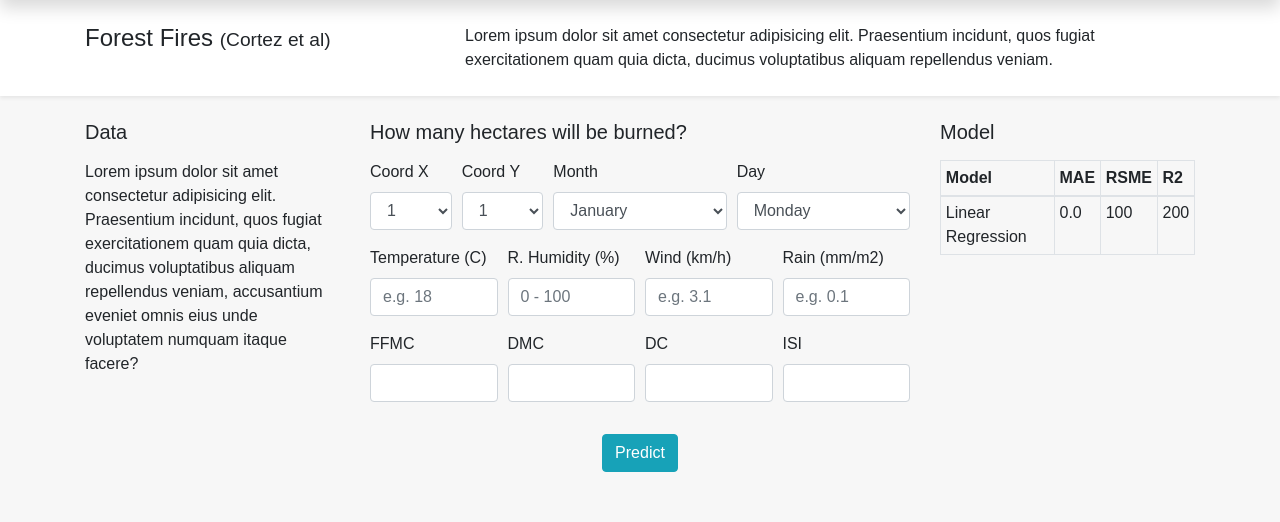
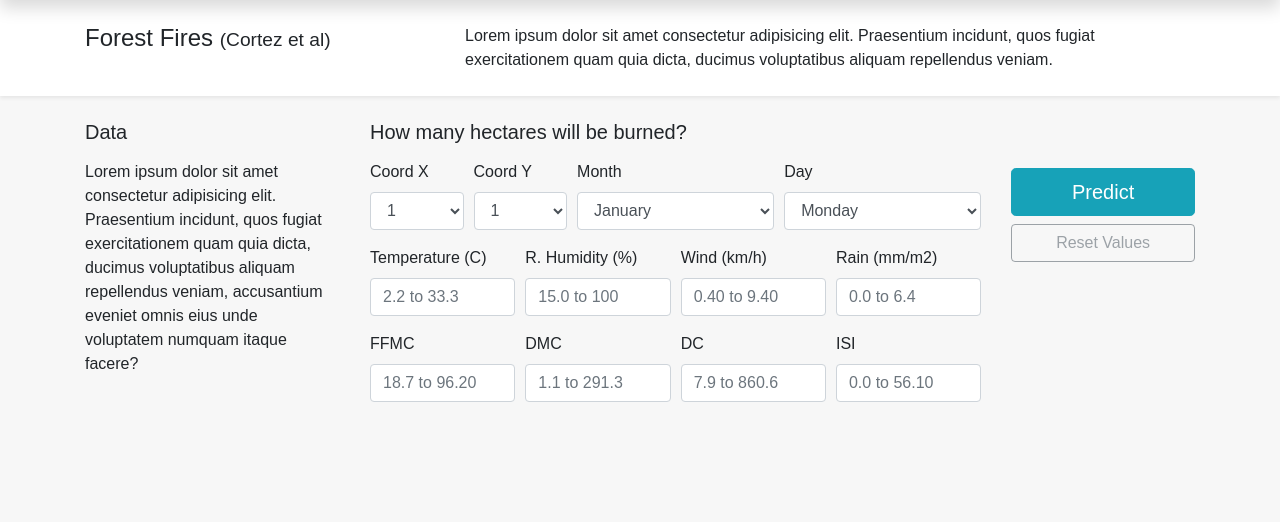
Before and after one commit to leanguardia/msc-project-pipelines, a Flask app: page /forestfires in a window 1280 px wide. Shown: the part 278-800 px from the top of the page. Run offline with Flask 2, Linux system fonts and the light colour scheme; parts of the project's set-up code (start-up, migrations or seed data) failed here and were passed over; some libraries are stand-ins or nearby versions.

Commit message:
App: Forest Fires UI improvement

```diff
--- a/app/templates/forestfires.html
+++ b/app/templates/forestfires.html
@@ -27,9 +27,11 @@
       <h5 class="mb-3">Data</h5>
       <p>Lorem ipsum dolor sit amet consectetur adipisicing elit. Praesentium incidunt, quos fugiat exercitationem quam quia dicta, ducimus voluptatibus aliquam repellendus veniam, accusantium eveniet omnis eius unde voluptatem numquam itaque facere?</p>
     </div>
-    <div class="col-6">
+    <div class="col-9">
+      <form action="/forestfires" method="get">
+        <div class="row">
+          <div class="col-9">
             <h5 class="mb-3">How many hectares will be burned?</h5>
-      <form action="/forestfires" method="get">
             <div class="form-row">
               <div class="form-group col-md-2">
                 <label for="X">Coord X</label>
@@ -68,48 +70,61 @@
             <div class="form-row">
               <div class="form-group col-md-3">
                 <label for="temp">Temperature (C)</label>
-            <input name="temp" class="form-control" placeholder="e.g. 18">
+                <input name="temp" class="form-control" placeholder="2.2 to 33.3">
               </div>
               <div class="form-group col-md-3">
                 <label for="RH">R. Humidity (%)</label>
-            <input name="RH" class="form-control" placeholder="0 - 100">
+                <input name="RH" class="form-control" placeholder="15.0 to 100">
               </div>
               <div class="form-group col-md-3">
                 <label for="wind">Wind (km/h)</label>
-            <input name="wind" class="form-control" placeholder="e.g. 3.1">
+                <input name="wind" class="form-control" placeholder="0.40 to 9.40">
               </div>
               <div class="form-group col-md-3">
                 <label for="rain">Rain (mm/m2)</label>
-            <input name="rain" class="form-control" placeholder="e.g. 0.1">
+                <input name="rain" class="form-control" placeholder="0.0 to 6.4">
               </div>
             </div>
             <div class="form-row">
               <div class="form-group col-md-3">
                 <label for="FFMC">FFMC</label>
-            <input name="FFMC" class="form-control">
+                <input name="FFMC" class="form-control" placeholder="18.7 to 96.20">
               </div>
               <div class="form-group col-md-3">
                 <label for="DMC">DMC</label>
-            <input name="DMC" class="form-control">
+                <input name="DMC" class="form-control" placeholder="1.1 to 291.3">
               </div>
               <div class="form-group col-md-3">
                 <label for="DC">DC</label>
-            <input name="DC" class="form-control">
+                <input name="DC" class="form-control" placeholder="7.9 to 860.6">
               </div>
               <div class="form-group col-md-3">
                 <label for="ISI">ISI</label>
-            <input name="ISI" class="form-control">
+                <input name="ISI" class="form-control" placeholder="0.0 to 56.10">
               </div>
             </div>
-        <div class="form-row mt-3 text-center">
-          <div class="form-group col-md-12">
-            <button type="submit" class="btn btn-info">Predict</button>
+          </div>
+          <div class="col-3 mt-5">
+              <button type="submit" class="btn btn-info btn-lg btn-block">Predict</button>
+              <button type="button" class="btn btn-outline-secondary btn-block" disabled>Reset Values</button>
+              {% if prediction %}
+                <div class="card border-info mt-4 mb-3">
+                  <div class="card-body text-info">
+                    <h5 class="card-title">Burned Area</h5>
+                    <p class="card-text text-center">{{ prediction }}</p>
+                  </div>
+                </div>
+              {% endif %}
           </div>
         </div>
       </form>
     </div>
-    <div class="col-3">
-      <h5 class="mb-3">Model</h5>
+  </div>
+</div>
+
+{% endblock %}
+
+<!-- <h5 class="mb-3">Model</h5>
   <div class="table-responsive">
     <table class="table table-bordered table-sm">
       <thead>
@@ -129,9 +144,4 @@
         </tr>
       </tbody>
     </table>
-      </div>
-    </div>
-  </div>
-</div>
-
-{% endblock %}
+  </div> -->
--- a/run.py
+++ b/run.py
@@ -30,7 +30,7 @@ def _process_prediction(args):
     arry = processor.transform(args['X'], args['Y'], args['month'], args['day'],
         args['FFMC'], args['DMC'], args['DC'], args['ISI'],
         args['temp'], args['RH'], args['wind'], args['rain'])
-    return model.predict([arry])
+    return model.predict([arry])[0]
 
 def _parse_forest_fire_params(args):
     return {
```
Lines whose indentation alone changed are shown as unchanged.
